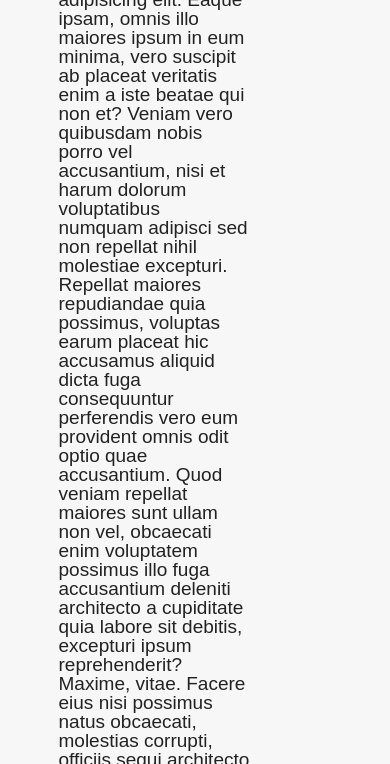
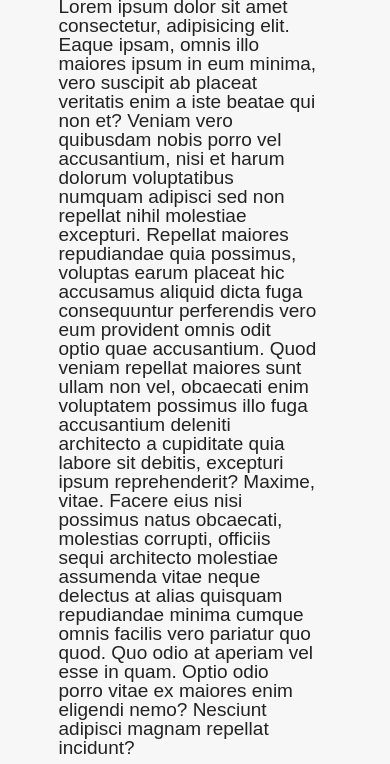
Before and after one commit to EvgenStr/page-responsive, a plain HTML site: page index.html in a window 390 px wide. Shown: the part 384-1148 px from the top of the page. Drawn offline with Linux system fonts and the light colour scheme.

Commit message:
add media

```diff
--- a/assets/css/styles.css
+++ b/assets/css/styles.css
@@ -31,4 +31,8 @@ a {
   .right-side-menu {
     display: none;
   }
+  .main-content {
+    width: 100%;
+    /* padding-right: 15px; */
+  }
 }
```
